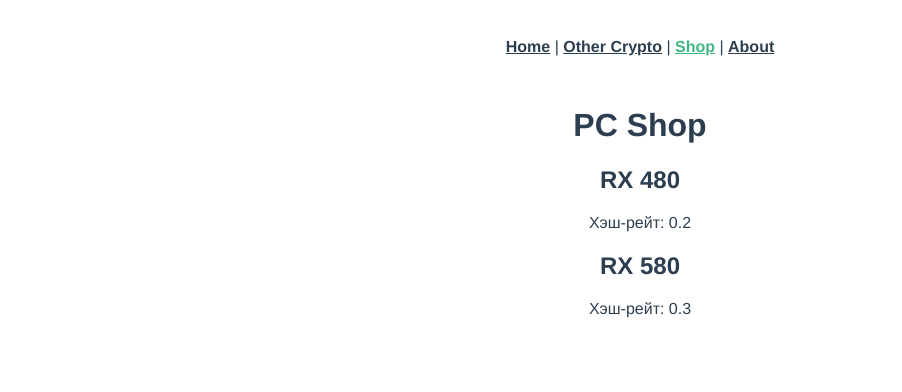
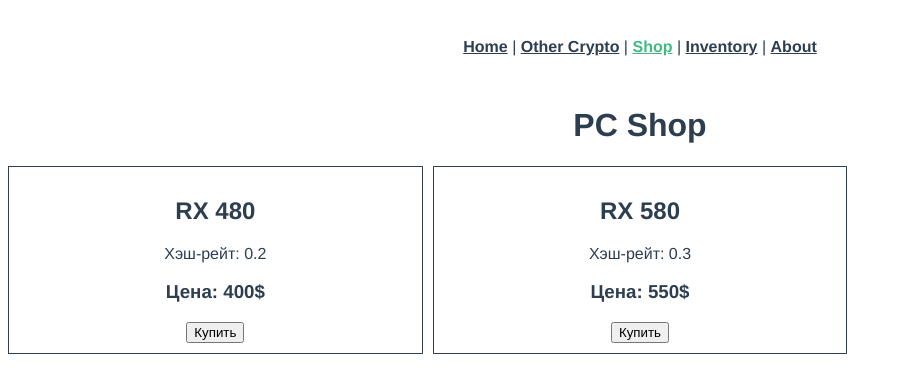
Before and after one commit to Ffinnis/Vue-Miner-Game, a Vue app: page /shop in a window 1280 px wide. Shown: the top 392 px of the page, without its empty margins (0-902 px from the left). Built offline with nearby package versions, Linux system fonts and the light colour scheme.

Commit message:
added shop and inventory

```diff
--- a/src/App.vue
+++ b/src/App.vue
@@ -3,6 +3,7 @@
     <router-link to="/">Home</router-link> |
     <router-link to="/other">Other Crypto</router-link> |
     <router-link to="/shop">Shop</router-link> |
+    <router-link to="/inventory">Inventory</router-link> |
     <router-link to="/about">About</router-link>
   </div>
   <router-view/>
--- a/src/components/GPUList.vue
+++ b/src/components/GPUList.vue
@@ -7,6 +7,12 @@
             <p>
                 Хэш-рейт: {{gpu.hash}}
             </p>
+            <h3>
+                Цена: {{gpu.price}}$
+            </h3>
+            <button v-on:click="propsObj = gpu" @click="getPropsObj" class="buy-card">
+                Купить
+            </button>
         </li>
     </ul>
 </template>
@@ -14,21 +20,35 @@
 <script>
     export default {
         name: "GPUList",
+
         data() {
             return{
                 gpuArray: [
                     {
                         id: 0,
                         title: 'RX 480',
-                        hash: 0.2
+                        hash: 0.2,
+                        price: 400
                     },
                     {
                         id: 1,
                         title: 'RX 580',
-                        hash: 0.3
+                        hash: 0.3,
+                        price: 550
                     }
-                ]
+                ],
+                propsObj: {}
             }
+        },
+        methods: {
+            getPropsObj() {
+                this.$store.commit('updateGpuList', this.propsObj)
+            }
+        },
+        computed: {
+            getGpuLIst() {
+                return this.$store.getters.showGpuList
+            },
         }
     }
 </script>
@@ -36,8 +56,13 @@
 <style scoped>
     ul{
         padding: 0;
+        display: grid;
+        grid-template-columns: 1fr 1fr 1fr;
+        grid-gap: 10px;
     }
 li{
     list-style-type: none;
+    border: 1px solid #2c3e50;
+    padding: 10px 20px;
 }
 </style>
--- a/src/main.js
+++ b/src/main.js
@@ -14,10 +14,14 @@
             BTCBalance: 0,
             ETHBalance: 0,
             LTCBalance: 0,
-            XMRBalance: 0
+            XMRBalance: 0,
+            gpuList: []
         }
     },
     mutations: {
+        updateGpuList(state, obj) {
+            state.gpuList.push(obj)
+        },
         updateCurrencyBTC(state, currency) {
             state.currencyBTC = currency
         },
@@ -62,6 +66,9 @@
         },
     },
     getters: {
+        showGpuList: state => {
+            return state.gpuList
+        },
         showCurrentBalance: state => {
             return state.currentBalance
         },
--- a/src/router/index.js
+++ b/src/router/index.js
@@ -24,6 +24,11 @@
     path: '/shop',
     name: 'Shop',
     component: () => import('../views/Shop')
+  },
+  {
+    path: '/inventory',
+    name: 'Inventory',
+    component: () => import('../views/Inventory')
   }
 ]
 
--- /dev/null
+++ b/src/views/Inventory.vue
@@ -0,0 +1,39 @@
+<template>
+    <h1>
+        Inventory
+    </h1>
+    <ul>
+        <li v-for="gpu in GpuInventory" :key="gpu.id">
+            {{gpu.title}}
+        </li>
+    </ul>
+</template>
+
+<script>
+    export default {
+        name: "Inventory",
+        data() {
+            return{
+                GpuInventory: []
+            }
+        },
+        mounted() {
+            this.GpuInventory = this.getGpuList
+        },
+        computed: {
+            getGpuList() {
+                return this.$store.getters.showGpuList
+            },
+        }
+    }
+</script>
+
+<style scoped>
+li{
+    list-style-type: none;
+    padding: 0;
+}
+    ul{
+        padding: 0;
+    }
+</style>
```
